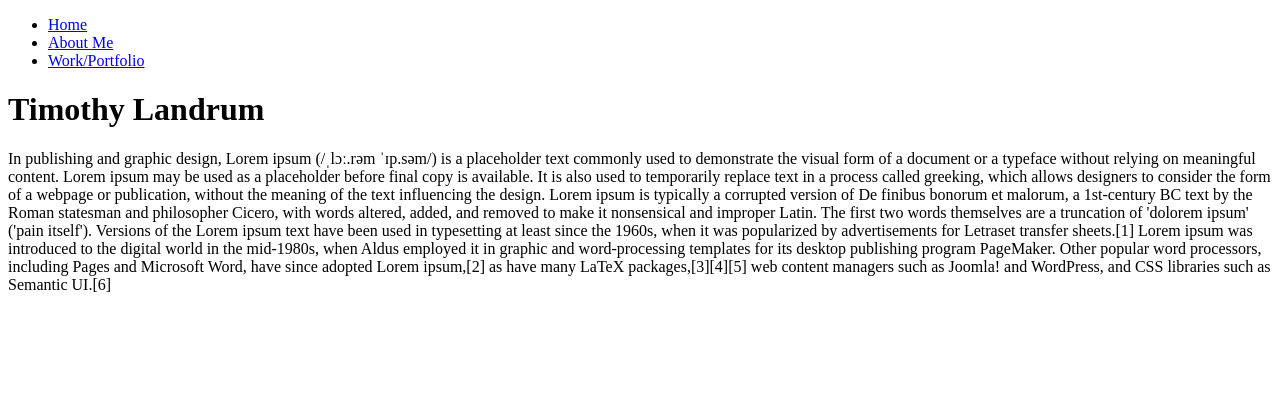
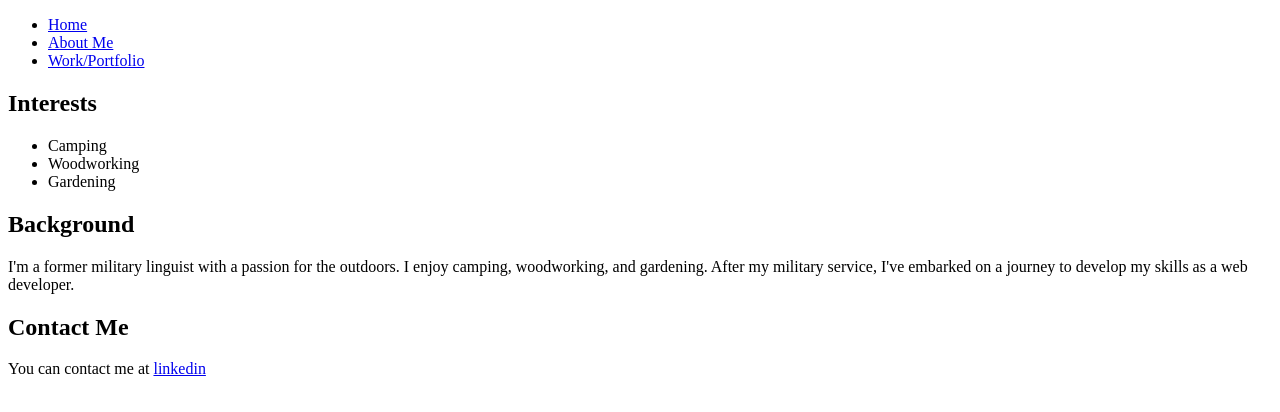
Before and after one commit to TimothyLandrum/my-website, a plain HTML site: page about.html in a window 1280 px wide. Drawn offline with Linux system fonts and the light colour scheme.

Commit message:
final draft of about index work

```diff
--- a/about.html
+++ b/about.html
@@ -13,17 +13,27 @@
                 <li><a href="./about.html">About Me</a></li>
                 <li><a href="./work.html">Work/Portfolio</a></li>
             </ul>
-            <!-- Learn to make buttons so I can click, or make it so the home turns purple when i click on it-->
         </nav>
     </header>
-    <h1>Timothy Landrum</h1>
-    <p>
-        In publishing and graphic design, Lorem ipsum (/ˌlɔː.rəm ˈɪp.səm/) is a placeholder text commonly used to demonstrate the visual form of a document or a typeface without relying on meaningful content. Lorem ipsum may be used as a placeholder before final copy is available. It is also used to temporarily replace text in a process called greeking, which allows designers to consider the form of a webpage or publication, without the meaning of the text influencing the design.
-
-Lorem ipsum is typically a corrupted version of De finibus bonorum et malorum, a 1st-century BC text by the Roman statesman and philosopher Cicero, with words altered, added, and removed to make it nonsensical and improper Latin. The first two words themselves are a truncation of 'dolorem ipsum' ('pain itself').
-
-Versions of the Lorem ipsum text have been used in typesetting at least since the 1960s, when it was popularized by advertisements for Letraset transfer sheets.[1] Lorem ipsum was introduced to the digital world in the mid-1980s, when Aldus employed it in graphic and word-processing templates for its desktop publishing program PageMaker. Other popular word processors, including Pages and Microsoft Word, have since adopted Lorem ipsum,[2] as have many LaTeX packages,[3][4][5] web content managers such as Joomla! and WordPress, and CSS libraries such as Semantic UI.[6]
-    </p>
-
+    <section>
+        <h2> Interests </h2>
+        <ul>
+            <li> Camping </li>
+            <li> Woodworking </li>
+            <li> Gardening </li>
+        </ul>
+    </section>
+    <section>
+        <h2> Background </h2>
+        <p>
+            I'm a former military linguist with a passion for the outdoors. I enjoy camping, woodworking, and gardening. After my military service, I've embarked on a journey to develop my skills as a web developer.
+        </p>
+    </section>
+    <section>
+        <h2> Contact Me</h2>
+        <p>
+            You can contact me at <a href="https://www.linkedin.com/in/timothy-landrum-ceh-cissp-pmp-523350172/">linkedin</a>
+        </p>
+    </section>
 </body>
 </html>
--- a/css/styles.css
+++ b/css/styles.css
@@ -0,0 +1,59 @@
+body {
+ /*   background-image: url('https://images.unsplash.com/photo-1694709651451-1d59e62236f9?auto=format&fit=crop&q=80&w=1335&ixlib=rb-4.0.3&ixid=M3wxMjA3fDB8MHxwaG90by1wYWdlfHx8fGVufDB8fHx8fA%3D%3D'); */
+  /*  background-image: url('https://images.unsplash.com/photo-1693207761400-ded14835fa7e?auto=format&fit=crop&q=80&w=1887&ixlib=rb-4.0.3&ixid=M3wxMjA3fDB8MHxwaG90by1wYWdlfHx8fGVufDB8fHx8fA%3D%3D'); */
+ /*   background-image: url('https://images.rawpixel.com/image_600/czNmcy1wcml2YXRlL3Jhd3BpeGVsX2ltYWdlcy93ZWJzaXRlX2NvbnRlbnQvbHIvcm0yMThiYXRjaDcta2F0aWUtNThhLWpvYjU5Ny5qcGc.jpg'); */
+    background-size: cover;
+    background-repeat: no-repeat;
+    background-attachment: fixed;
+}
+
+header {
+    background-color: rgb(165, 157, 42);
+    padding: 10px
+}
+
+nav ul {
+    list-style: none;
+    margin: 0;
+    padding: 0;
+}
+
+nav ul li {
+    display: inline;
+    margin-right: 20px;
+}
+
+nav ul li a {
+    text-decoration: none;
+    color:bisque
+}
+
+ul {
+    list-style-type: disc;
+}
+
+/* This section modifies the work.html */
+#projects {
+    text-align: center;
+    margin: 20px;
+}
+
+#projects h2 {
+    font-size: 24px;
+    color: #b41d1d;
+}
+
+#projects p {
+    font-size: 16px;
+    color: #666;
+}
+
+#projects ul {
+    list-style-type: none;
+    padding: 0;
+}
+
+#projects li {
+    font-size: 18px;
+    color: #940e0e;
+    margin-bottom: 10px;
```
Also changed, not shown: index.html (+7 -2 lines), work.html (+12 -2 lines).
